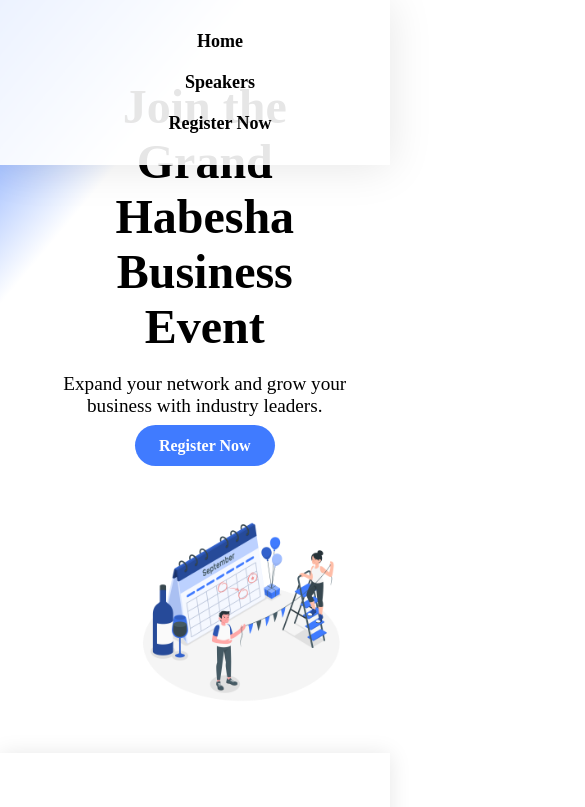
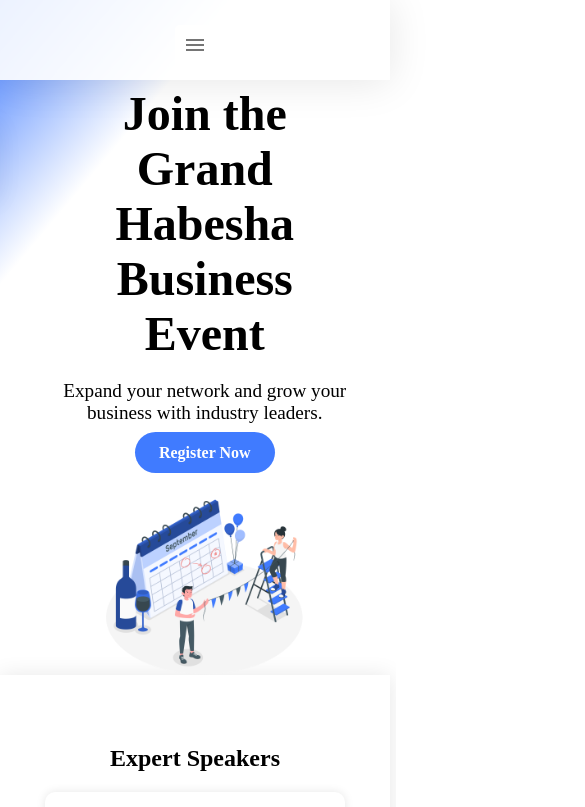
Before and after one commit to BethelemMelese/For_Event_Registration_Form, a React (Create React App) app in the folder frontend/: page / in a window 390 px wide. Shown: the top 807 px of the page, 585 px wide, since content can reach past the window. Built offline with nearby package versions, Linux system fonts and the light colour scheme.

Commit message:
make the responsive part

```diff
--- a/frontend/src/appRouting.tsx
+++ b/frontend/src/appRouting.tsx
@@ -7,6 +7,7 @@ import Home from "./main/index";
 import AdminPanel from "./components/admin";
 import ChangePassword from "./components/changePassword";
 import "./css/style.css";
+import "./css/media.query.css";
 import "./App.css";
 
 function AppRoute() {
--- /dev/null
+++ b/frontend/src/css/media.query.css
@@ -0,0 +1,75 @@
+/* Responsive Design */
+@media (max-width: 768px) {
+  .nav-links {
+    position: absolute;
+    left: -100%;
+    top: 7rem;
+    flex-direction: column;
+    background-color: #fff;
+    width: 100%;
+    height: 100%;
+    border-radius: 5px;
+    margin: 0px auto;
+    transition: 0.3s;
+    box-shadow: 0 10px 27px rgba(0, 0, 0, 0.05);
+  }
+
+  .nav-links.open {
+    display: flex;
+    left: 0;
+    border-bottom: none;
+    text-align: center;
+    margin: 0px auto;
+  }
+
+  .nav-item-menu li {
+    margin-top: 20px;
+    background-color: #fff;
+  }
+
+  .hamburger {
+    display: flex;
+    cursor: pointer;
+    margin-top: 10px;
+  }
+
+  .hero {
+    flex-direction: column;
+    text-align: center;
+  }
+
+  .hero-content {
+    margin-top: 20%;
+    margin-bottom: 20px;
+  }
+
+  .hero-content h1 {
+    width: 100%;
+  }
+
+  .hero-content p {
+    width: 100%;
+  }
+
+  .hero-image img{
+    margin: 0px auto;
+    text-align: center;
+  }
+
+  .speaker-list{
+    display: block;
+  }
+
+  .speaker-card{
+    margin: 0px auto;
+    margin-top: 20px;
+  }
+
+  .form{
+    display: block;
+  }
+
+  .form-card form{
+    display: block;
+  }
+}
--- a/frontend/src/css/style.css
+++ b/frontend/src/css/style.css
@@ -1,4 +1,5 @@
-admin panel* {
+
+* {
   box-sizing: border-box;
   scroll-behavior: smooth;
 }
@@ -16,7 +17,6 @@ body {
   align-items: center;
   justify-content: center;
   background: linear-gradient(-50deg, #ffff, #ffff, #ffff, #ffff, #407bff);
-  /* background: linear-gradient(-50deg, #ffff, #ffff, #ffff, #ffff, #59eb1f94); */
   height: 80vh;
   padding: 10% 10%;
   padding-left: 15%;
@@ -74,6 +74,19 @@ body {
 }
 
 /* Navbar */
+.hamburger {
+  display: none;
+  background-color: #fff;
+  border-radius: 5px;
+}
+
+.bar {
+  display: block;
+  -webkit-transition: all 0.3s ease-in-out;
+  transition: all 0.3s ease-in-out;
+  color: var(--primary-color);
+}
+
 .navbar {
   position: fixed;
   top: 0;
@@ -481,20 +494,3 @@ nav {
   background: #fbc02d;
   color: #000;
 }
-
-/* Responsive Design */
-@media (max-width: 768px) {
-  .hero {
-    flex-direction: column;
-    text-align: center;
-  }
-
-  .hero-content {
-    margin-bottom: 20px;
-  }
-
-  .nav-links {
-    flex-direction: column;
-    gap: 20px;
-  }
-}
--- a/frontend/src/main/index.tsx
+++ b/frontend/src/main/index.tsx
@@ -7,7 +7,6 @@ import Navbar from "../menu/nabBar";
 import Notification from "../commonComponent/notification";
 import React, { useState } from "react";
 import axios from "axios";
-import { Link, useNavigate } from "react-router-dom";
 import { appUrl } from "../appurl";
 
 const Home = () => {
@@ -20,6 +19,7 @@ const Home = () => {
     city: "",
     profession: "",
   });
+
   const [notify, setNotify] = useState({
     isOpen: false,
     message: "",
--- a/frontend/src/menu/nabBar.tsx
+++ b/frontend/src/menu/nabBar.tsx
@@ -1,7 +1,15 @@
-import React from "react";
+import React, { useState } from "react";
 import "../css/style.css";
+import MenuIcon from "@mui/icons-material/Menu";
+import CloseIcon from "@mui/icons-material/Close";
+import { IconButton } from "@mui/material";
 
 const Navbar = () => {
+  const [isOpen, setIsOpen] = useState(false);
+
+  const toggleMenu = () => {
+    setIsOpen((prevState) => !prevState);
+  };
   const scrollToSection = (id: string) => {
     const section = document.getElementById(id);
     if (section) {
@@ -11,10 +19,40 @@ const Navbar = () => {
 
   return (
     <nav className="navbar">
-      <ul className="nav-links">
-        <li onClick={() => scrollToSection("home")}>Home</li>
-        <li onClick={() => scrollToSection("speakers")}>Speakers</li>
-        <li onClick={() => scrollToSection("registration")}>Register Now</li>
+      <div className="hamburger">
+        <IconButton id="check" onClick={toggleMenu}>
+          {isOpen ? (
+            <CloseIcon className="bar" />
+          ) : (
+            <MenuIcon className="bar" />
+          )}
+        </IconButton>
+      </div>
+      <ul className={`nav-links ${isOpen ? "open" : ""}`}>
+        <li
+          onClick={() => {
+            scrollToSection("home");
+            toggleMenu();
+          }}
+        >
+          Home
+        </li>
+        <li
+          onClick={() => {
+            scrollToSection("speakers");
+            toggleMenu();
+          }}
+        >
+          Speakers
+        </li>
+        <li
+          onClick={() => {
+            scrollToSection("registration");
+            toggleMenu();
+          }}
+        >
+          Register Now
+        </li>
       </ul>
     </nav>
   );
```
